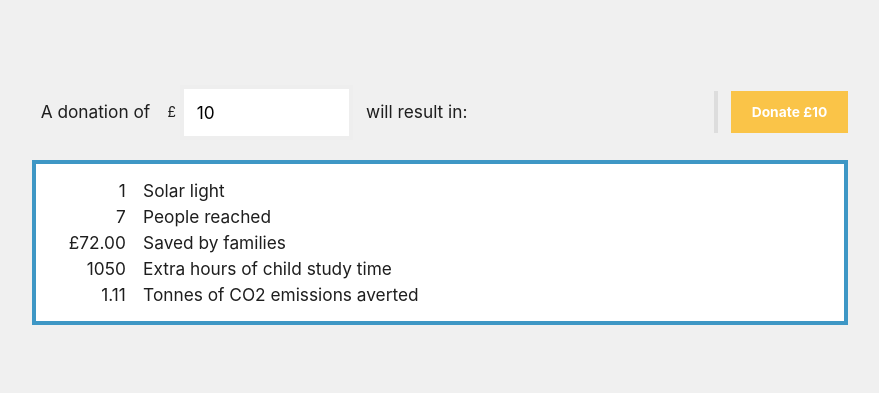
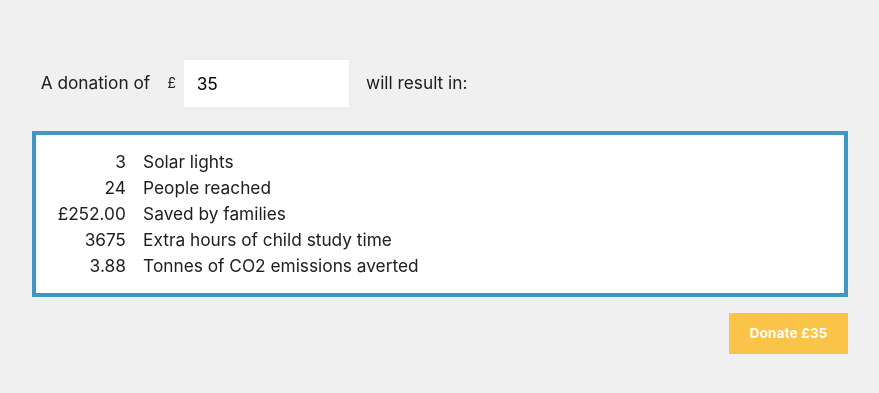
Before and after one commit to jmsv/amigos-calc, a React (Create React App) app: page / in a window 1280 px wide. Shown: the part 193-586 px from the top of the page, without its empty margins (200-1079 px from the left). Built offline with nearby package versions, Linux system fonts and the light colour scheme; a web font is replaced by a local one.

Commit message:
raise default and move donation button to below

```diff
--- a/src/components/Calculator/Calculator.js
+++ b/src/components/Calculator/Calculator.js
@@ -5,7 +5,7 @@ import './Calculator.scss'
 import { Button } from '../Button/Button'
 
 export const Calculator = () => {
-  const [donation, setDonation] = useState(10)
+  const [donation, setDonation] = useState(35)
 
   // TODO: Handle plurals
   const outputs = [
@@ -55,16 +55,6 @@ export const Calculator = () => {
 
           <div className="nowrap">will result in:</div>
         </div>
-
-        <div className="cta top-space">
-          <a
-            href={`https://www.amigos.org.uk/donate/fundraise/${Number(donation) ||
-              10}/credit-card`}>
-            <Button secondary>
-              Donate {!isNaN(donation) && donation > 0 && '£' + Number(donation)}
-            </Button>
-          </a>
-        </div>
       </div>
       <div className="outputs">
         {outputs.map(output => {
@@ -82,6 +72,15 @@ export const Calculator = () => {
           )
         })}
       </div>
+
+      <div className="cta top-space">
+        <a
+          href={`https://www.amigos.org.uk/donate/fundraise/${Number(donation) || 10}/credit-card`}>
+          <Button secondary>
+            Donate {!isNaN(donation) && donation > 0 && '£' + Number(donation)}
+          </Button>
+        </a>
+      </div>
     </div>
   )
 }
--- a/src/components/Calculator/Calculator.scss
+++ b/src/components/Calculator/Calculator.scss
@@ -45,8 +45,8 @@
   .cta {
     margin-left: auto;
     padding: 0;
-    padding-left: 0.8rem;
-    border-left: 4px solid #ddd;
+    // padding-left: 0.8rem;
+    // border-left: 4px solid #ddd;
   }
 
   .row {
```
